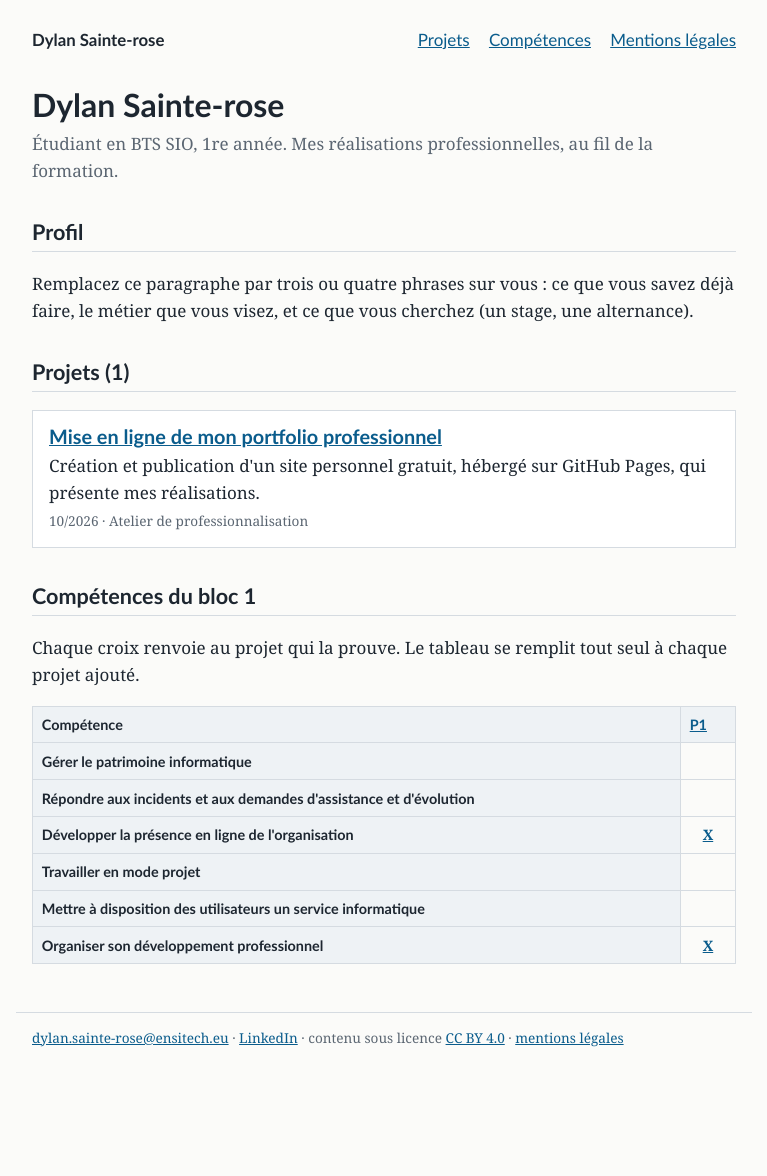
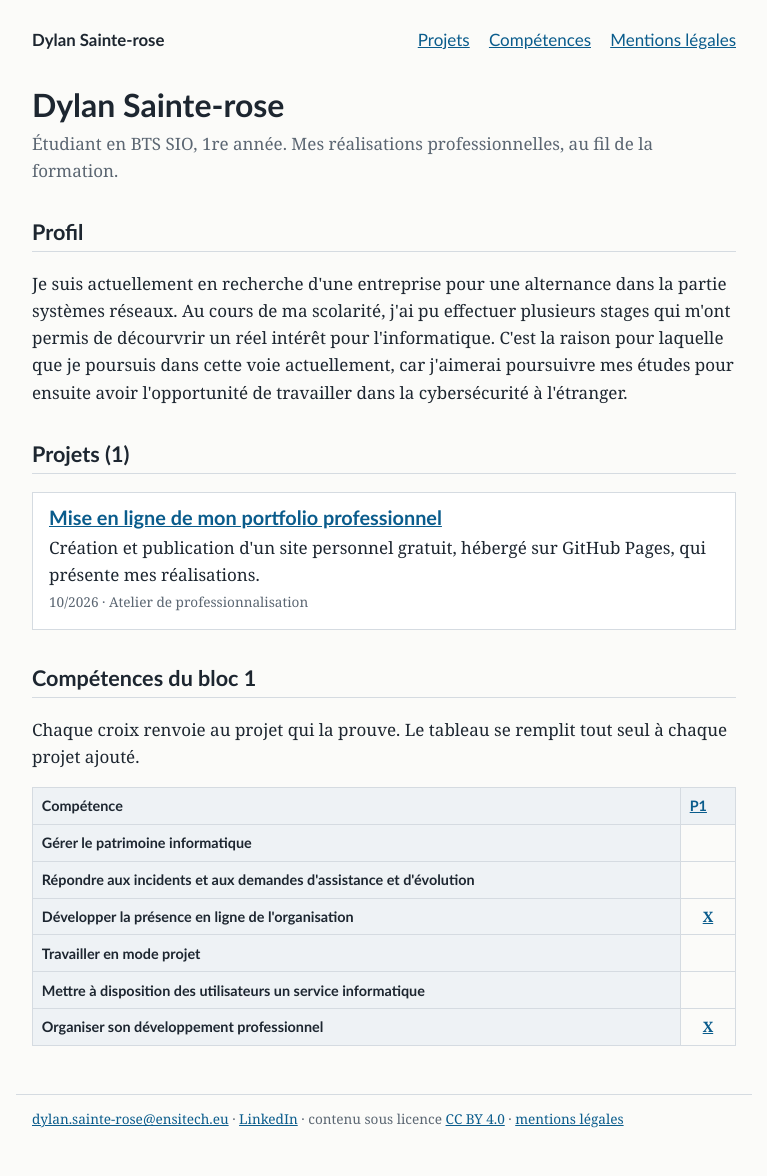
Before and after one commit to dylan-sainterose/portfolio, a Jekyll site: the page built from index.html, in a window 1280 px wide. Shown: the whole page, without its empty margins (256-1023 px from the left). Built offline with Jekyll 4.4.1, drawn with Linux system fonts in a browser that asks for light colours; before the commit the page ends 1094 px from its top, so only the background shows below that.

Commit message:
Revise personal introduction in index.html
Updated personal introduction paragraph with details about current search for an internship in network systems and interest in cybersecurity.

```diff
--- a/index.html
+++ b/index.html
@@ -5,7 +5,7 @@ layout: default
 <p class="sous-titre">{{ site.description }}</p>
 
 <h2>Profil</h2>
-<p>Remplacez ce paragraphe par trois ou quatre phrases sur vous : ce que vous savez déjà faire, le métier que vous visez, et ce que vous cherchez (un stage, une alternance).</p>
+<p>Je suis actuellement en recherche d'une entreprise pour une alternance dans la partie systèmes réseaux. Au cours de ma scolarité, j'ai pu effectuer plusieurs stages qui m'ont permis de décourvrir un réel intérêt pour l'informatique. C'est la raison pour laquelle que je poursuis dans cette voie actuellement, car j'aimerai poursuivre mes études pour ensuite avoir l'opportunité de travailler dans la cybersécurité à l'étranger.</p>
 
 {% assign projets = site.projets | sort: "date" | reverse %}
 
```
